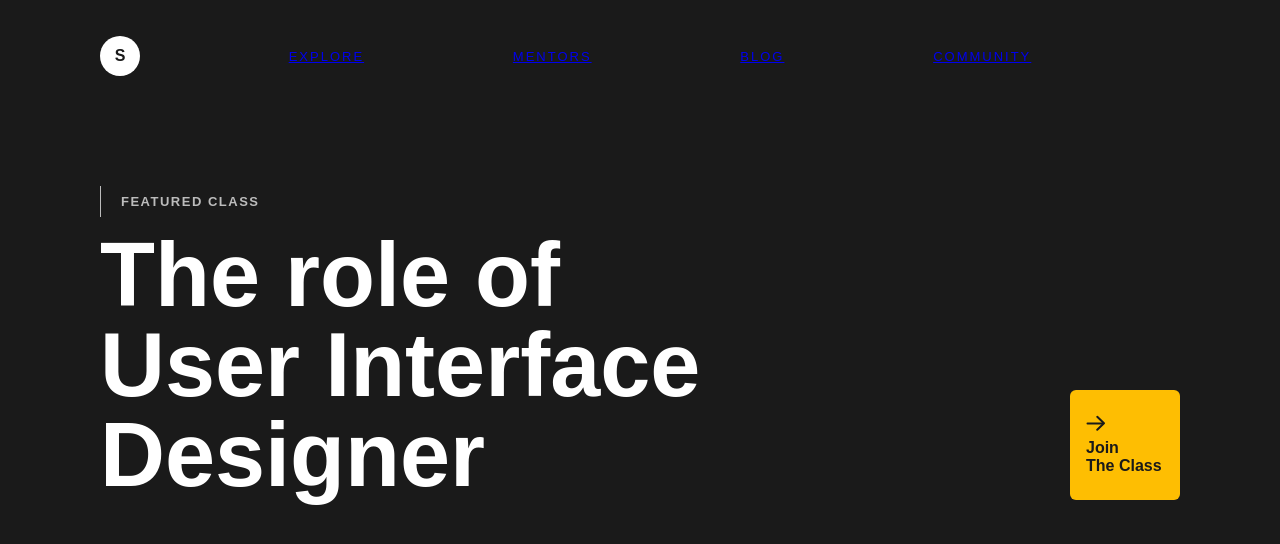
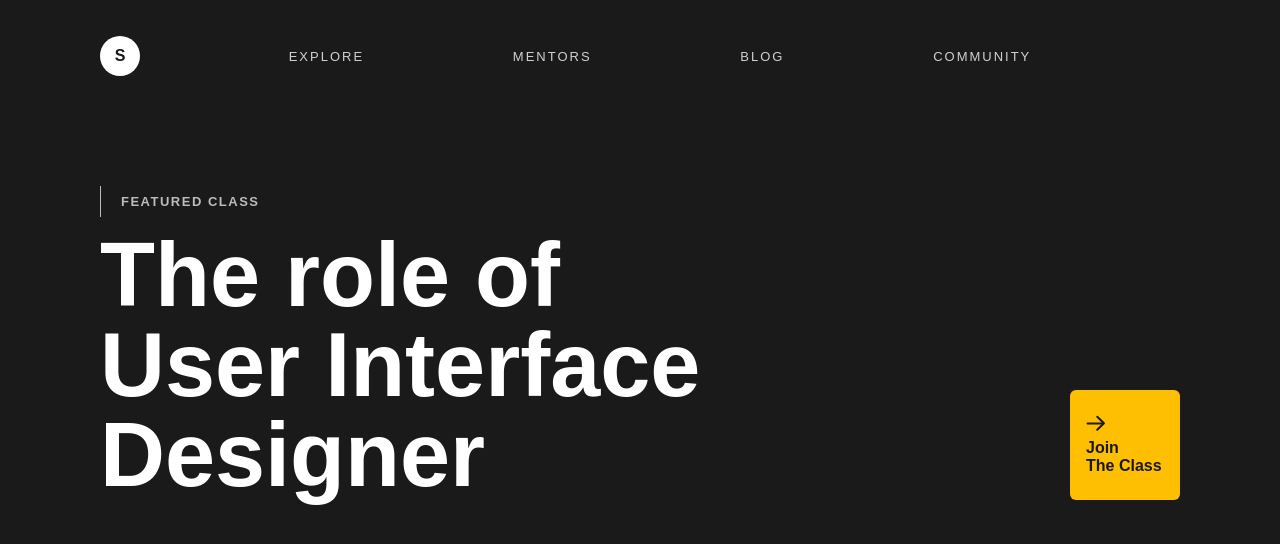
Before and after one commit to Sekretaer/site-vizitka, a plain HTML site: page index.html in a window 1280 px wide. Drawn offline with Linux system fonts and the light colour scheme.

Commit message:
Finally actually finished section

```diff
--- a/style.css
+++ b/style.css
@@ -36,9 +36,9 @@
     flex-grow: 1;
     justify-content: space-evenly;
 }
-.nav-links{
+.nav-links a{
     text-decoration: none;
-    color: #d1d1d1;
+    color: #D1D1D1;
     text-transform: uppercase;
     letter-spacing: 2px;
     font-size: 13px;
```
